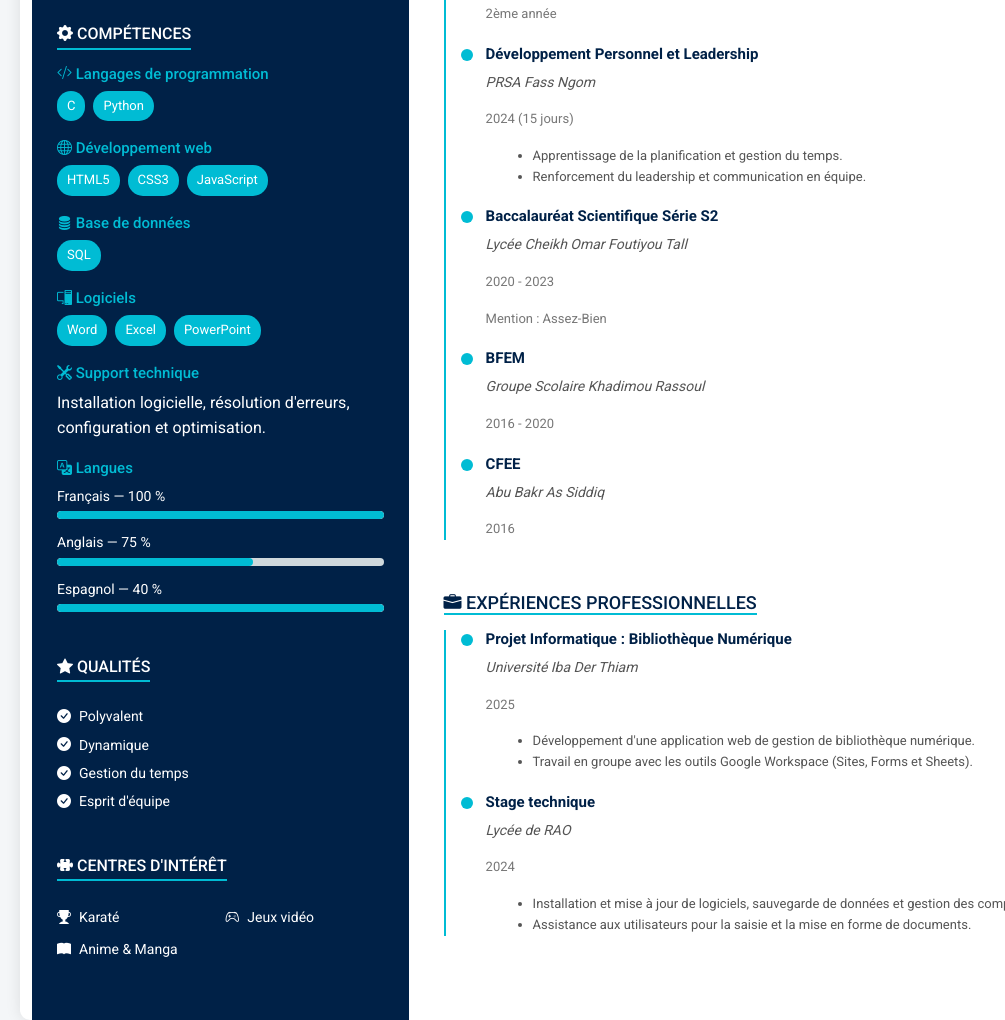
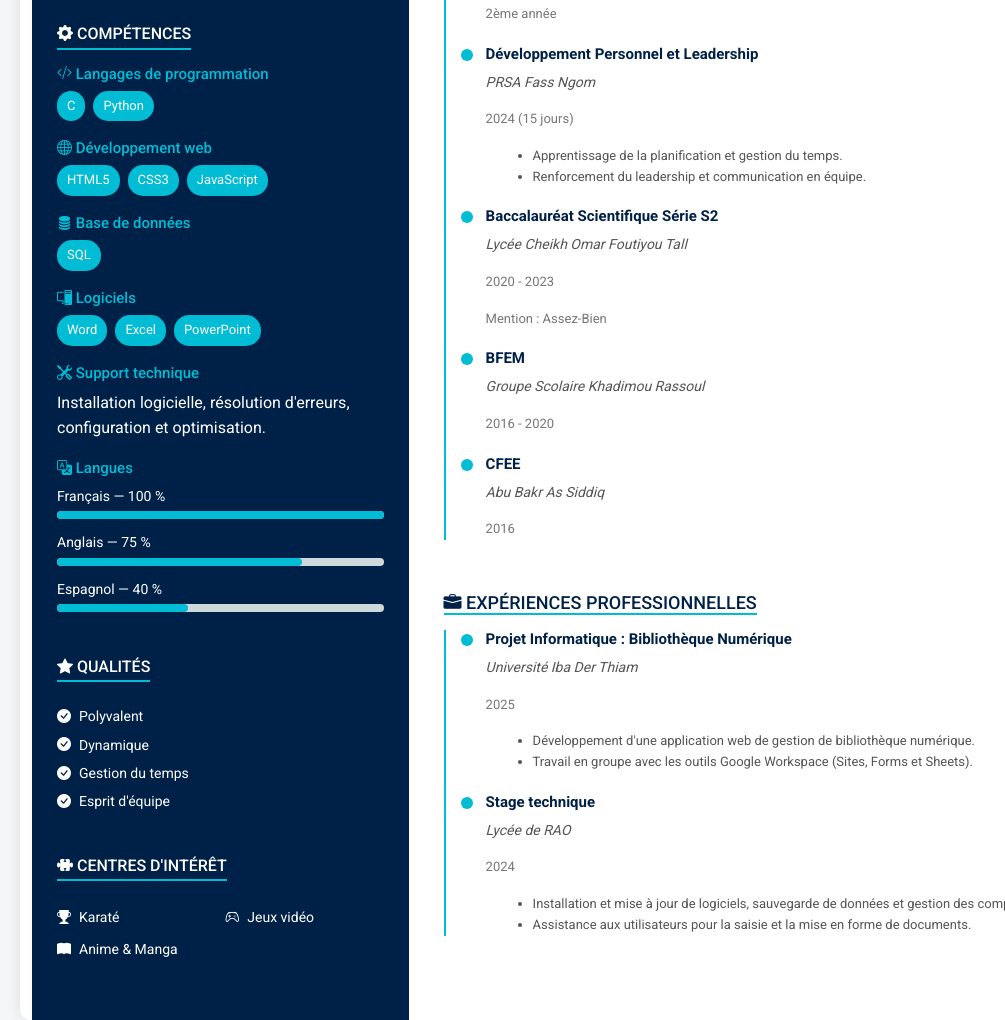
Before and after one commit to mhdlamine21/CV--Lamine, a plain HTML site: page index.html in a window 1280 px wide. Shown: the part 513-1533 px from the top of the page, without its empty margins (70-1075 px from the left). Drawn offline with nearby package versions, Linux system fonts and the light colour scheme; files that its build step writes are made by us from their sources; files whose address does not match are found by name.

Commit message:
Adjust progress bar widths for English and Spanish

```diff
--- a/style.css
+++ b/style.css
@@ -154,7 +154,11 @@ body {
 }
 
 .progress-en {
-  width: 60% !important;
+  width: 75% !important;
+}
+
+.progress-es {
+  width: 40% !important;
 }
 
 /* QUALITÉS ET INTÉRÊTS */
```
